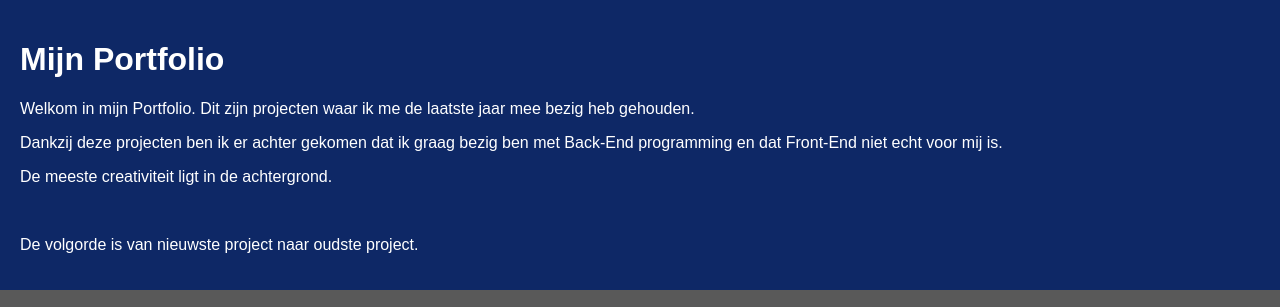
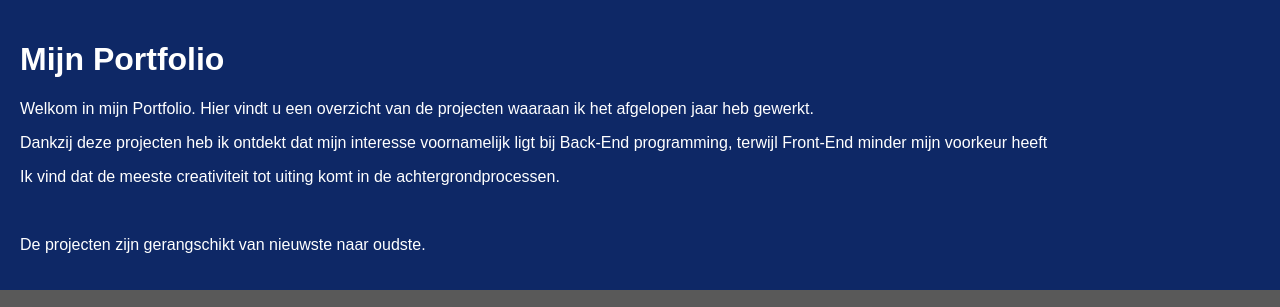
Before and after one commit to JustinKerssies/JustinKerssies.github.io, a plain HTML site: page index.html in a window 1280 px wide. Shown: the top 307 px of the page. Drawn offline with Linux system fonts and the light colour scheme.

Commit message:
Update index.html

```diff
--- a/index.html
+++ b/index.html
@@ -51,11 +51,11 @@
 <body>
     <div class="header">
         <H1>Mijn Portfolio</H1>
-        <p>Welkom in mijn Portfolio. Dit zijn projecten waar ik me de laatste jaar mee bezig heb gehouden.</p>
-        <p>Dankzij deze projecten ben ik er achter gekomen dat ik graag bezig ben met Back-End programming en dat Front-End niet echt voor mij is.</p>
-        <p>De meeste creativiteit ligt in de achtergrond.</p>
+        <p>Welkom in mijn Portfolio. Hier vindt u een overzicht van de projecten waaraan ik het afgelopen jaar heb gewerkt.</p>
+        <p>Dankzij deze projecten heb ik ontdekt dat mijn interesse voornamelijk ligt bij Back-End programming, terwijl Front-End minder mijn voorkeur heeft</p>
+        <p>Ik vind dat de meeste creativiteit tot uiting komt in de achtergrondprocessen.</p>
         <br>
-        <p>De volgorde is van nieuwste project naar oudste project.</p>
+        <p>De projecten zijn gerangschikt van nieuwste naar oudste.</p>
     </div>
 
     <div class="container">
```
